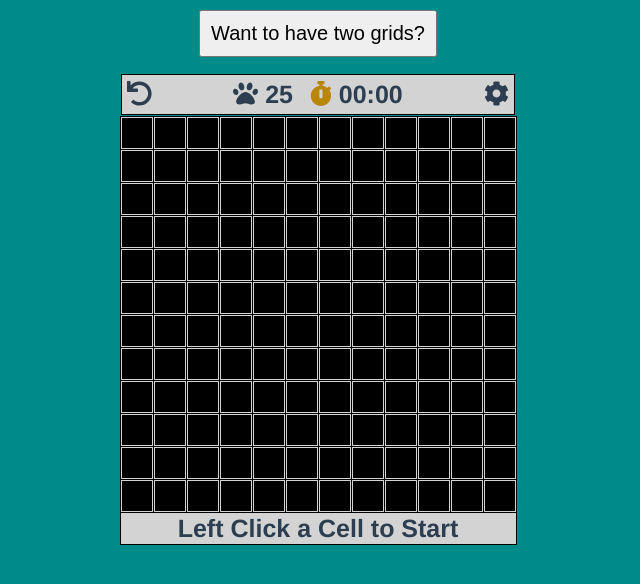
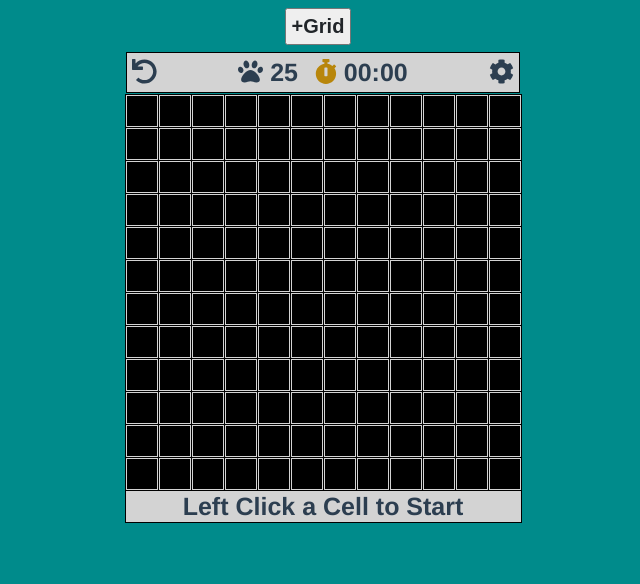
Before and after one commit to wwofford/vuejs-minesweeper, a Vue app: page / in a window 1280 px wide. Shown: the top 584 px of the page, without its empty margins (322-962 px from the left). Built offline with nearby package versions, Linux system fonts and the light colour scheme.

Commit message:
Added the ability to add or remove as many grids as you want, lots of fixes on Grid.vue. yxGrid is now a multidimensional array instead of an object, cellGrid has been removed, neighbor cells are calculated in a much simpler way. Changed the way the flag updates flag count

```diff
--- a/src/App.vue
+++ b/src/App.vue
@@ -1,15 +1,14 @@
 <template>
   <div id="app">
-    <button class="anotherBtn" v-if="!secondGrid" @click="anotherGrid">
-      Want to have two grids?
+    <button class="anotherBtn" @click="anotherGrid(true)">
+      +Grid
     </button>
-    <button class="anotherBtn" v-if="secondGrid" @click="anotherGrid">
-      I only want one grid
+    <button class="anotherBtn add-margin" v-if="grids > 1" @click="anotherGrid(false)">
+      -Grid
     </button>
     <br>
     <ul>
-      <Grid />
-      <Grid class="grid-pad" v-if="secondGrid" />
+      <Grid class="grid-pad" v-for="n in grids" :key="'grid#' + n"/>
     </ul>
   </div>
 </template>
@@ -23,14 +22,18 @@ export default {
 
   data() {
     return {
-      secondGrid: false
+      grids: 1,
     }
   },
 
   methods: {
-    //toggle a second grid to show that each grid is its own separate component
-    anotherGrid() {
-      this.secondGrid = !this.secondGrid;
+    //Add or subject grids, to show that each grid is its own separate component
+    anotherGrid(add) {
+      if(add) {
+        this.grids++;
+      } else {
+        this.grids--;
+      }
     }
   }
 }
@@ -43,16 +46,22 @@ export default {
     -moz-osx-font-smoothing: grayscale;
     text-align: center;
     color: #2c3e50;
-    margin-top: 10px;
+    margin-top: 5px;
   }
   .anotherBtn {
-    padding: 10px;
+    padding: 5px;
     font-size: 20px;
+    font-weight: bold;
+    color: #212529;
   }
   .grid-pad {
     padding-left: 10px;
   }
   ul {
     padding-left: 0;
+    margin-top: 6px;
+  }
+  .add-margin {
+    margin-left: 12px;
   }
 </style>
--- a/src/components/Cell.vue
+++ b/src/components/Cell.vue
@@ -96,11 +96,7 @@
             //User right clicked on the cell, report it to the parent grid only if setting a flag is possible
             flagToggle() {
                 if(this.gameStarted && !this.gameOver && !this.isOpen) {
-                    if(this.hasFlag) {
-                        this.$emit('flag-toggle', this.id, false);
-                    } else {
-                        this.$emit('flag-toggle', this.id, true);
-                    }
+                    this.$emit('flag-toggle', this.id);
                 }
             }
         }
--- a/src/components/Grid.vue
+++ b/src/components/Grid.vue
@@ -33,8 +33,8 @@
                 </tr>
             </thead>
             <tbody>
-                <tr v-for="(rowObj, rowId) in yxGrid" :key="'tr' + rowId">
-                    <td v-for="(cellId, columnId) in rowObj" v-bind:key="'tr' + rowId + 'td' + columnId">
+                <tr v-for="(rowArr, rowId) in yxGrid" :key="'tr' + rowId">
+                    <td v-for="(cellId, columnId) in rowArr" v-bind:key="'tr' + rowId + 'td' + columnId">
                         <Cell
                             :id="cellId"
                             :cell-object="cells[cellId]"
@@ -94,7 +94,6 @@
                 //Remaining flags keeps track of the number of flags the user has left to set
                 remainingFlags: 0,
                 //Remaining cells is used to determine how close a user is to winning the game
-                //When the user opens a cell that is not a mine, the value will subject by 1
                 //When it reaches 0, the user will have won
                 remainingCells: 0,
             }
@@ -105,7 +104,7 @@
             this.resetGrid();
         },
 
-        //Computed properties are cached based on their reactive dependencies.
+        //Computed properties are memoized based on their reactive dependencies.
         //A computed property will only re-evaluate when one of its reactive dependencies have changed.
         computed: {
             numOfCells() {
@@ -120,14 +119,13 @@
                 return this.numOfCells - this.numOfMines;
             },
 
-            //Contains all yx format to cell id, ie:  { row: { column: cellId }}
-            //This is used for building the <tr> --> y and <td> --> x in the table
+            //Multidimensional array is used for building the <tr> --> y and <td> --> x in the table
             //cellId is used to reference back to the "cells" object
             yxGrid() {
                 let cellId = 0;
-                let grid = {};
+                const grid = [];
                 for(let r=0; r < this.rows; r++) {
-                    grid[r] = {};
+                    grid[r] = [];
                     for(let c=0; c < this.columns; c++) {
                         grid[r][c] = cellId;
                         cellId++;
@@ -136,75 +134,41 @@
                 return grid;
             },
 
-            //Contains cell id to yx format, ie: cellId { x:number, y:number  }}
-            //This is used for calculating neighboring mines or opening a neighboring cell
-            cellsGrid() {
-                let grid = [];
-                for(let r=0; r < this.rows; r++) {
-                    for(let c=0; c < this.columns; c++) {
-                        grid.push({x: c, y: r});
-                    }
-                }
-                return grid;
-            },
+            //Calculates neighbors of each cell and stores them in an array
+            cellNeighbors() {
+                const grid = [];
+                for(let id=0; id < this.numOfCells; id++) {
+                    //Gets xy location based of cell id
+                    const x = id % this.columns;
+                    const y = Math.floor(id / this.columns);
 
-            //I weighed heavily on whether to make this or to only inspect around mines and zero
-            //However when opening neighbors of cells that had zero mines around it and after resetting grid, repeating checks for neighbors seemed more costly
-            //This has a greater startup cost but will not need to be reran unless the size of the columns or rows changes
-            //Method returns this object with format "{ cellId: [neighborId,..]}"
-            cellNeighbors() {
-                let grid = {};
-
-                //yxGrid[y][x] returns cell id
-                let yxGrid = this.yxGrid;
-                //cellsGrid[id] returns {x: Number, y: Number}
-                let cellGrid = this.cellsGrid;
-
-                for(let id=0; id < this.numOfCells; id++) {
-                    grid[id]=[];
-
-                    //Gets xy location based of cell id
-                    let x = cellGrid[id].x;
-                    let y = cellGrid[id].y;
-
-                    // eslint-disable-next-line no-console
-                    //If COLUMN exists to the LEFT
-                    let hasLeftX = false;
-                    if(yxGrid[y].hasOwnProperty(x-1)) {
-                        grid[id].push(yxGrid[y][x-1]);
-                        hasLeftX = true;
-                    }
-
-                    //If COLUMN exists to the RIGHT
-                    let hasRightX = false;
-                    if(yxGrid[y].hasOwnProperty(x+1)) {
-                        grid[id].push(yxGrid[y][x+1]);
-                        hasRightX = true;
-                    }
-
-                    //Calculation of which columns in a new row to add
-                    let startingX = hasLeftX ? x-1 : x;
-                    let endingX = hasRightX ? x+1 : x;
-                    for(let i=startingX; i <= endingX; i++) {
-                        //If ROW exists BELOW, add neighboring column
-                        if(yxGrid.hasOwnProperty(y - 1)) {
-                            grid[id].push(yxGrid[y-1][i]);
-                        }
-                        //If ROW exists ABOVE, add neighboring column
-                        if(yxGrid.hasOwnProperty(y+1)) {
-                            grid[id].push(yxGrid[y+1][i]);
+                    //Find neighboring cellIds of this id
+                    const neighbors = [];
+                    for(let r=-1; r < 2; r++) {
+                        //Check if row exists
+                        const row = y + r;
+                        if(row >= 0 && row < this.rows) {
+                            for (let c = -1; c < 2; c++) {
+                                //Check if column exists
+                                const column = x + c;
+                                if(column >= 0 && column < this.columns) {
+                                    neighbors.push(this.yxGrid[row][column]);
+                                }
+                            }
                         }
                     }
+                    //Filter to not include this id
+                    grid.push(neighbors.filter((cellId) => cellId !== id));
                 }
                 return grid;
             }
         },
+
         methods: {
             //Resets the grid to default thus allowing the user to start a new game
             resetGrid() {
                 this.gameOver = false;
                 this.gameStarted = false;
-
                 for(let id=0; id < this.numOfCells; id++) {
                     //Check if cell exists
                     if(!this.cells.hasOwnProperty(id)) {
@@ -251,7 +215,7 @@
                 //Picks a random number and adds it to a Set, average case O(n)
                 const mines = new Set();
                 while(mines.size < this.numOfMines) {
-                    let pickedCell = Math.floor(Math.random() * this.numOfCells);
+                    const pickedCell = Math.floor(Math.random() * this.numOfCells);
                     //Checks to see if the random number is the first cell clicked, if so skip
                     if(pickedCell !== clickedCell) {
                         mines.add(pickedCell);
@@ -262,13 +226,12 @@
                 this.mineLocations = mines;
 
                 //Loop each id picked to plant mine and notify neighboring cells of the mine
-                let cellNeighbors = this.cellNeighbors;
                 for(let id of mines) {
                     //add mine to cell
                     this.cells[id].hasMine = true;
 
                     //add +1 to neighboring mine count for all neighbors
-                    for(let neighbor of cellNeighbors[id]) {
+                    for(let neighbor of this.cellNeighbors[id]) {
                         this.cells[neighbor].neighboringMines += 1;
                     }
                 }
@@ -289,9 +252,8 @@
             //Open neighboring cells once a cell with zero mines around it has been opened
             openNeighboringCells(id) {
                 //Open neighboring cells if they are not already opened
-                let cellNeighbors = this.cellNeighbors;
                 //neighbor refers to the cell id of the neighbor
-                for(let neighbor of cellNeighbors[id]) {
+                for(let neighbor of this.cellNeighbors[id]) {
                     if(!this.cells[neighbor].isOpen) {
                         this.openCell(neighbor);
                     }
@@ -325,13 +287,13 @@
             },
 
             //Sets or removes the flag on a cell
-            flagOnCell(id, toggleOn) {
+            flagOnCell(id) {
                 let clickedCell = this.cells[id];
 
                 clickedCell.hasFlag = !clickedCell.hasFlag;
 
                 //Based on toggle, update remaining flag count
-                if(toggleOn) {
+                if(clickedCell.hasFlag) {
                     this.remainingFlags--;
                 } else{
                     this.remainingFlags++;
```
